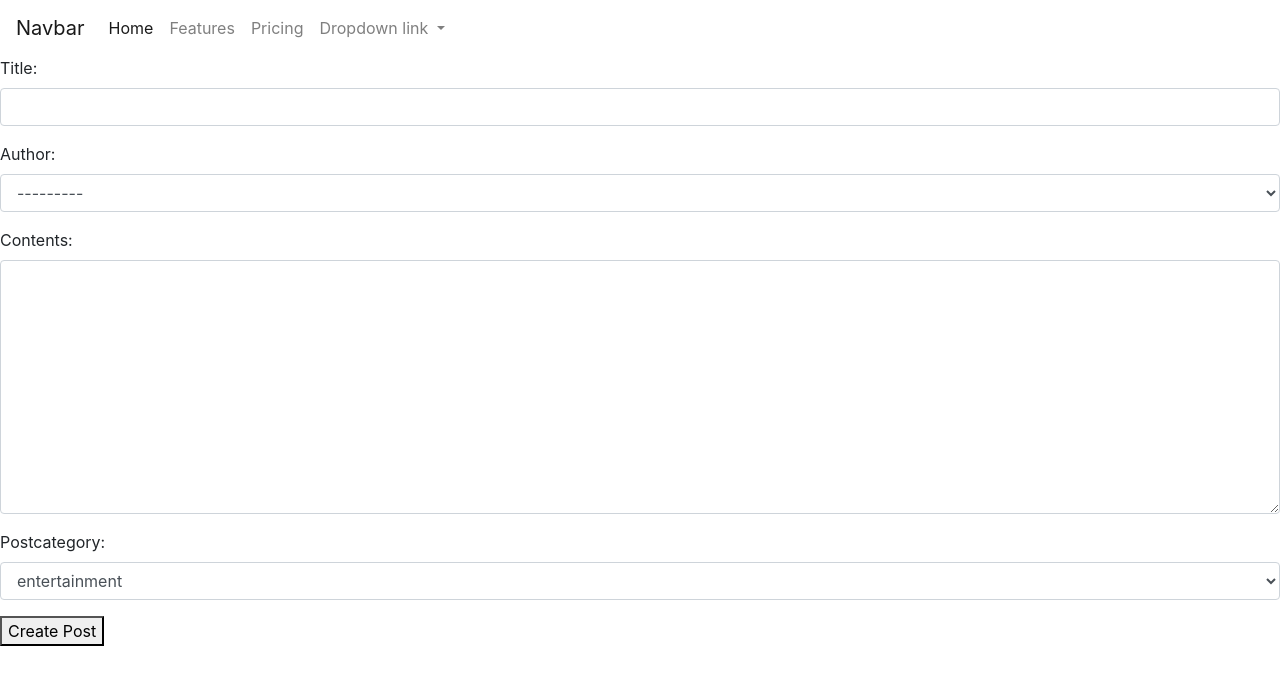
After one commit to AlokRajendran/blog_project, a Django app: a page that uses templates/base.html in a window 1280 px wide. The commit adds this page. Shown: the top 685 px of the page. Run offline with Django 3.2, Linux system fonts and the light colour scheme; data comes from the database, SQL or seed files in the repository; both versions use the stored data as it was after the commit; some libraries are stand-ins or nearby versions.

Commit message:
second commit

```diff
--- /dev/null
+++ b/Post/forms.py
@@ -0,0 +1,21 @@
+from django.forms import ModelForm
+from django import forms
+
+from django.forms import fields, widgets
+from .models import Post
+
+
+
+class PostCreateForm(ModelForm):
+    class Meta:
+        model = Post
+        fields = ('title', 'Author', 'Contents', 'postcategory')
+        widgets = {
+            'title':forms.TextInput(attrs={'class':'form-control'}),
+            'Author':forms.Select(attrs={'class':'form-control'}),
+            'Contents':forms.Textarea(attrs={'class':'form-control'}),
+            'postcategory':forms.Select(attrs={'class':'form-control'}),
+
+
+
+        }
--- a/Post/models.py
+++ b/Post/models.py
@@ -1,17 +1,26 @@
 from django.db import models
 from django.contrib.auth.models import User
+from django.db.models.fields.related import ForeignKey
 
 # Create your models here.
+
+class Category(models.Model):
+    category_name = models.CharField(max_length=100)
+    description = models.TextField()
+
+    def __str__(self):
+        return self.category_name
+
 
 class Post(models.Model):
     title = models.CharField(max_length=100)
     Author = models.ForeignKey(User, on_delete= models.CASCADE)
     Contents = models.TextField()
     Created_on = models.DateTimeField(auto_now_add=True)
+    postcategory = models.ForeignKey(Category, on_delete= models.CASCADE, default=1)
 
     class Meta:
         ordering = ["-Created_on"]
 
     def __str__(self):
         return self.title
-        # to display in the
--- /dev/null
+++ b/Post/urls.py
@@ -0,0 +1,11 @@
+from django.urls import path, include
+from . views import HomeView, PostDetailsView, CreatePostView
+
+urlpatterns = [
+   path('', HomeView.as_view(), name= "home"),
+#    //as_view is used bcz CLASS is used
+
+   path('article/<int:pk>',PostDetailsView.as_view() ,name ="postdetails_path"),
+   path('create post/',CreatePostView.as_view() ,name ="createpost_path")
+
+]
--- a/Post/views.py
+++ b/Post/views.py
@@ -1,3 +1,25 @@
 from django.shortcuts import render
 
+
 # Create your views here.
+
+
+from django.views.generic import ListView,DetailView,CreateView
+from . models import Post
+# //Post -this is modelname
+from .forms import PostCreateForm
+
+class HomeView(ListView):
+    queryset = Post.objects.order_by("-Created_on")
+    # //'objects' is given bcz class is used in model
+
+    template_name = "home.html"
+
+class PostDetailsView(DetailView):
+    model = Post
+    template_name = "postdetails.html"
+
+class CreatePostView(CreateView):
+    model=Post
+    form_class= PostCreateForm
+    template_name='createpost.html'
--- a/blog1/urls.py
+++ b/blog1/urls.py
@@ -14,10 +14,11 @@ Including another URLconf
     2. Add a URL to urlpatterns:  path('blog/', include('blog.urls'))
 """
 from django.contrib import admin
-from django.urls import path
+from django.urls import path, include
 from . import views
 
 urlpatterns = [
     path('admin/', admin.site.urls),
-    path('', views.home)
+    # path('', views.home),
+    path('', include('Post.urls')),
 ]
--- /dev/null
+++ b/templates/base.html
@@ -0,0 +1,54 @@
+<!doctype html>
+<html lang="en">
+  <head>
+    <!-- Required meta tags -->
+    <meta charset="utf-8">
+    <meta name="viewport" content="width=device-width, initial-scale=1, shrink-to-fit=no">
+
+    <!-- Bootstrap CSS -->
+    <link rel="stylesheet" href="https://maxcdn.bootstrapcdn.com/bootstrap/4.0.0/css/bootstrap.min.css" integrity="sha384-Gn5384xqQ1aoWXA+058RXPxPg6fy4IWvTNh0E263XmFcJlSAwiGgFAW/dAiS6JXm" crossorigin="anonymous">
+
+    <title>{% block title %} Blog Project {% endblock %}</title>
+  </head>
+  <body>
+    <nav class="navbar navbar-expand-lg navbar-light bg-red">
+        <a class="navbar-brand" href="#">Navbar</a>
+        <button class="navbar-toggler" type="button" data-toggle="collapse" data-target="#navbarNavDropdown" aria-controls="navbarNavDropdown" aria-expanded="false" aria-label="Toggle navigation">
+          <span class="navbar-toggler-icon"></span>
+        </button>
+        <div class="collapse navbar-collapse" id="navbarNavDropdown">
+          <ul class="navbar-nav">
+            <li class="nav-item active">
+              <a class="nav-link" href="#">Home <span class="sr-only">(current)</span></a>
+            </li>
+            <li class="nav-item">
+              <a class="nav-link" href="#">Features</a>
+            </li>
+            <li class="nav-item">
+              <a class="nav-link" href="#">Pricing</a>
+            </li>
+            <li class="nav-item dropdown">
+              <a class="nav-link dropdown-toggle" href="#" id="navbarDropdownMenuLink" data-toggle="dropdown" aria-haspopup="true" aria-expanded="false">
+                Dropdown link
+              </a>
+              <div class="dropdown-menu" aria-labelledby="navbarDropdownMenuLink">
+                <a class="dropdown-item" href="#">Action</a>
+                <a class="dropdown-item" href="#">Another action</a>
+                <a class="dropdown-item" href="#">Something else here</a>
+              </div>
+            </li>
+          </ul>
+        </div>
+      </nav>
+
+    <div>
+        {% block main_contents %} {% endblock %}
+    </div>
+
+    <!-- Optional JavaScript -->
+    <!-- jQuery first, then Popper.js, then Bootstrap JS -->
+    <script src="https://code.jquery.com/jquery-3.2.1.slim.min.js" integrity="sha384-KJ3o2DKtIkvYIK3UENzmM7KCkRr/rE9/Qpg6aAZGJwFDMVNA/GpGFF93hXpG5KkN" crossorigin="anonymous"></script>
+    <script src="https://cdnjs.cloudflare.com/ajax/libs/popper.js/1.12.9/umd/popper.min.js" integrity="sha384-ApNbgh9B+Y1QKtv3Rn7W3mgPxhU9K/ScQsAP7hUibX39j7fakFPskvXusvfa0b4Q" crossorigin="anonymous"></script>
+    <script src="https://maxcdn.bootstrapcdn.com/bootstrap/4.0.0/js/bootstrap.min.js" integrity="sha384-JZR6Spejh4U02d8jOt6vLEHfe/JQGiRRSQQxSfFWpi1MquVdAyjUar5+76PVCmYl" crossorigin="anonymous"></script>
+  </body>
+</html>
--- /dev/null
+++ b/templates/createpost.html
@@ -0,0 +1,14 @@
+{% extends 'base.html' %}
+
+{% block title %}{% endblock %}
+
+{% block main_contents %}
+
+<form method="POST">
+    {% csrf_token %}
+    {{ form.as_p }}
+    <!-- //as_p is given to display as prgrph , can also as_li... -->
+    <button>Create Post</button>
+</form>
+
+{% endblock %}
```
Also changed, not shown: Post/admin.py (+6 -1 lines), templates/home.html (+30 -2 lines), templates/postdetails.html (added, +17 -0 lines), Post/migrations/0001_initial.py, db.sqlite3.
